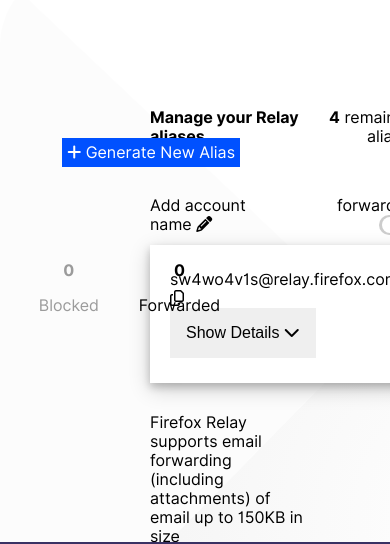
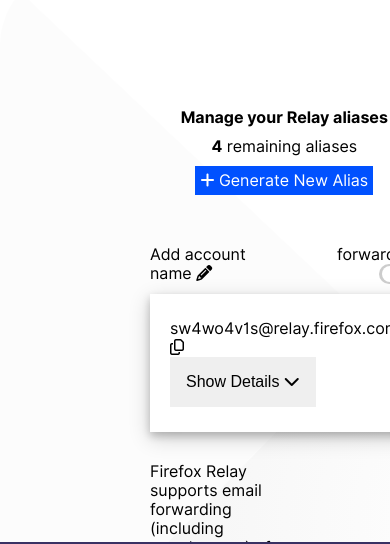
Before and after one commit to DoJeon1/privacy-security-student-worker-project-summer2021, a website: page index.html in a window 390 px wide. Shown: the part 82-626 px from the top of the page. Drawn offline with Linux system fonts and the light colour scheme.

Commit message:
mobile formatting for main section

```diff
--- a/assets/styles.css
+++ b/assets/styles.css
@@ -93,9 +93,8 @@
     color: #fff;
     width: fit-content;
     padding: 5px;
-    position: absolute;
-    top: 150px;
-    right: 150px;
+    display: block;
+    margin-right: 0;
 }
 
 .item4 {
@@ -250,6 +249,38 @@
     padding: 20px 0 0 0;
 }
 
+@media (max-width: 767px) {
+
+    .details {
+        display: none;
+    }
+
+    .item1 {
+        display: block;
+        margin-left: auto;
+        margin-right: auto;
+        grid-column-start: 1;
+        grid-column-end: 4;
+    }
+
+    .item2 {
+        display: block;
+        margin-left: auto;
+        margin-right: auto;
+        grid-column-start: 1;
+        grid-column-end: 4;
+    }
+
+    .item3 {
+        display: block;
+        margin-left: auto;
+        margin-right: auto;
+        grid-column-start: 1;
+        grid-column-end: 4;
+    }
+}
+
+
 /* Footer */
 footer {
     background: #393163;
@@ -279,7 +310,7 @@
     padding: 0 20px;
 }
 
-@media (max-width: 768px) {
+@media (max-width: 767px) {
     footer {
         height: 200px;
         display: flex;
```
